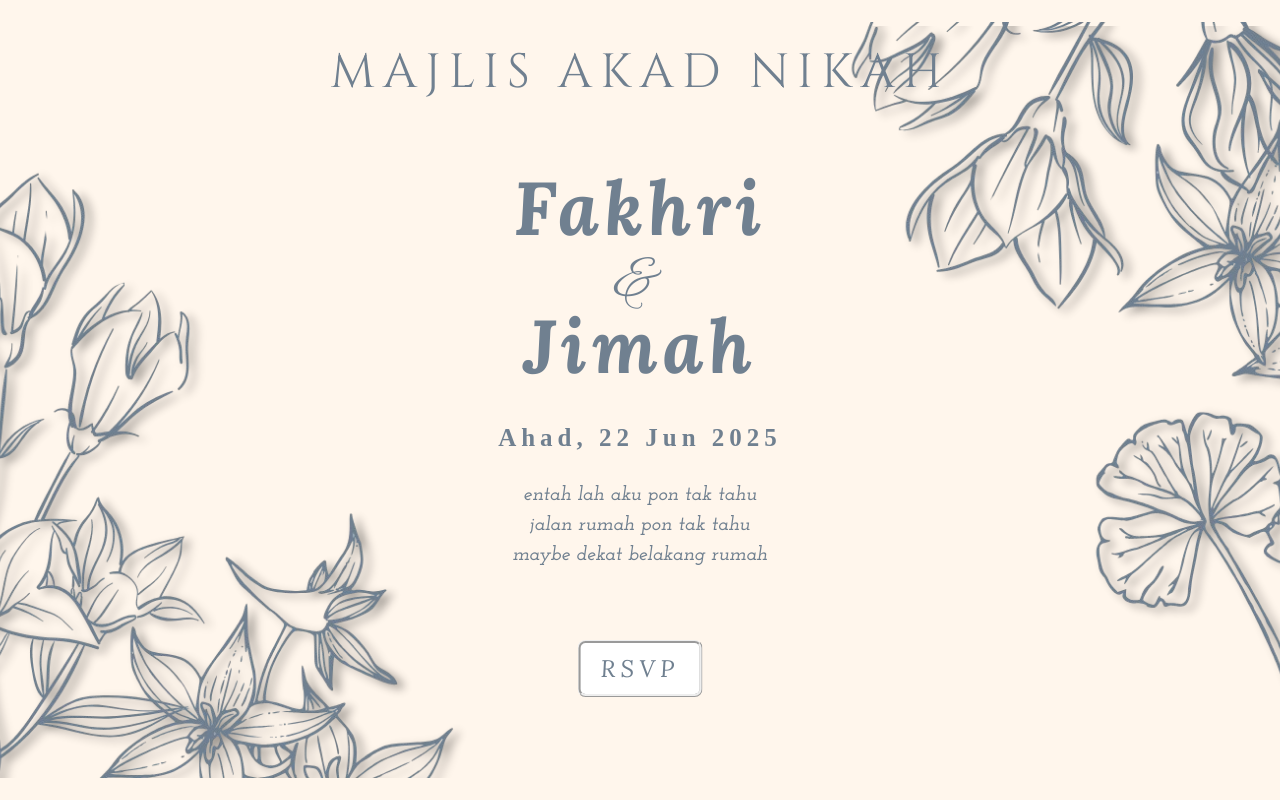
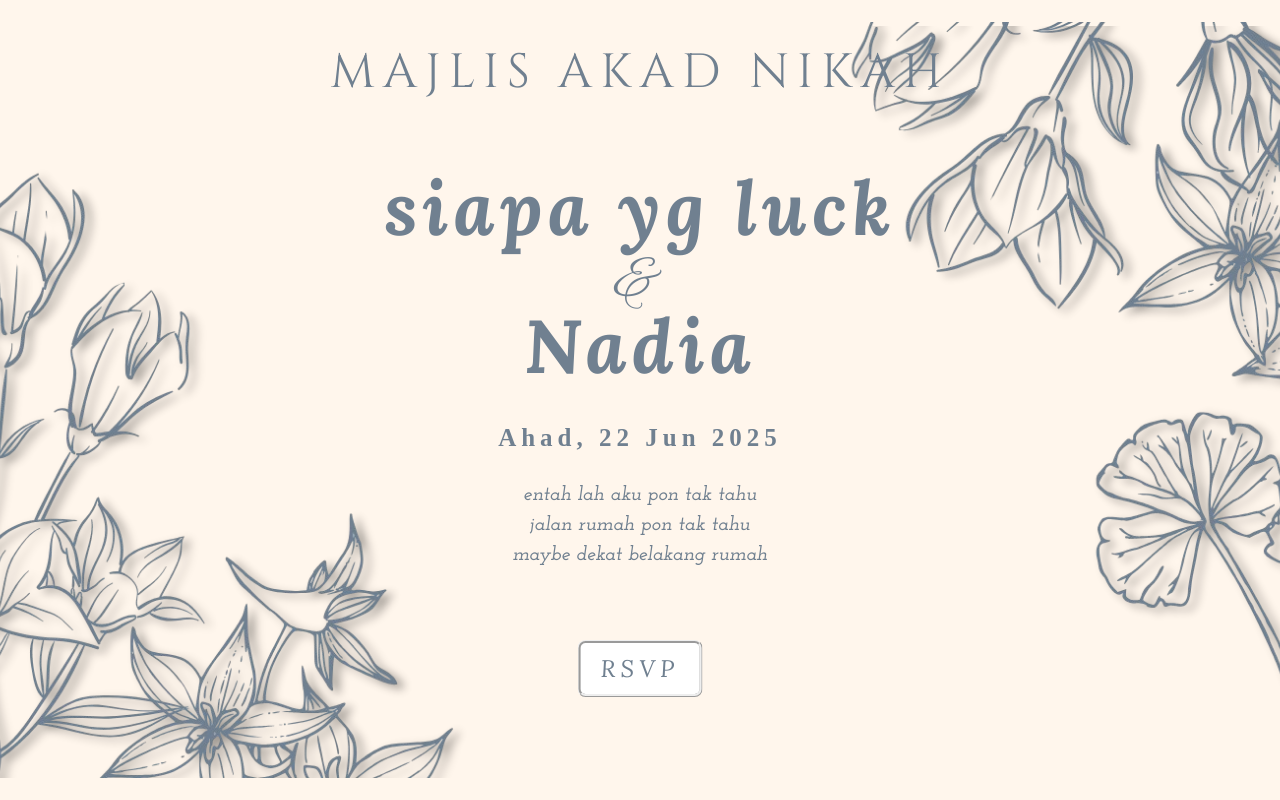
Before and after one commit to Balililion/rsvpMajlis, a website: page index.html in a window 1280 px wide. Drawn offline with Linux system fonts and the light colour scheme; grey boxes are pictures that could not be loaded; a web font is replaced by a local one.

Commit message:
Update index.html

```diff
--- a/index.html
+++ b/index.html
@@ -310,9 +310,9 @@
   <div class="door-text">
     <div class="tajuk-majlis">MAJLIS AKAD NIKAH</div>
     <div class="pengantin-names">
-      <span class="nama-lelaki">Fakhri</span>
+      <span class="nama-lelaki">siapa yg luck</span>
       <span class="dan-symbol">&</span>
-      <span class="nama-perempuan">Jimah</span>
+      <span class="nama-perempuan">Nadia</span>
     </div>
     <div class="date-text">Ahad, 22 Jun 2025</div>
     <div class="location-text">
```
